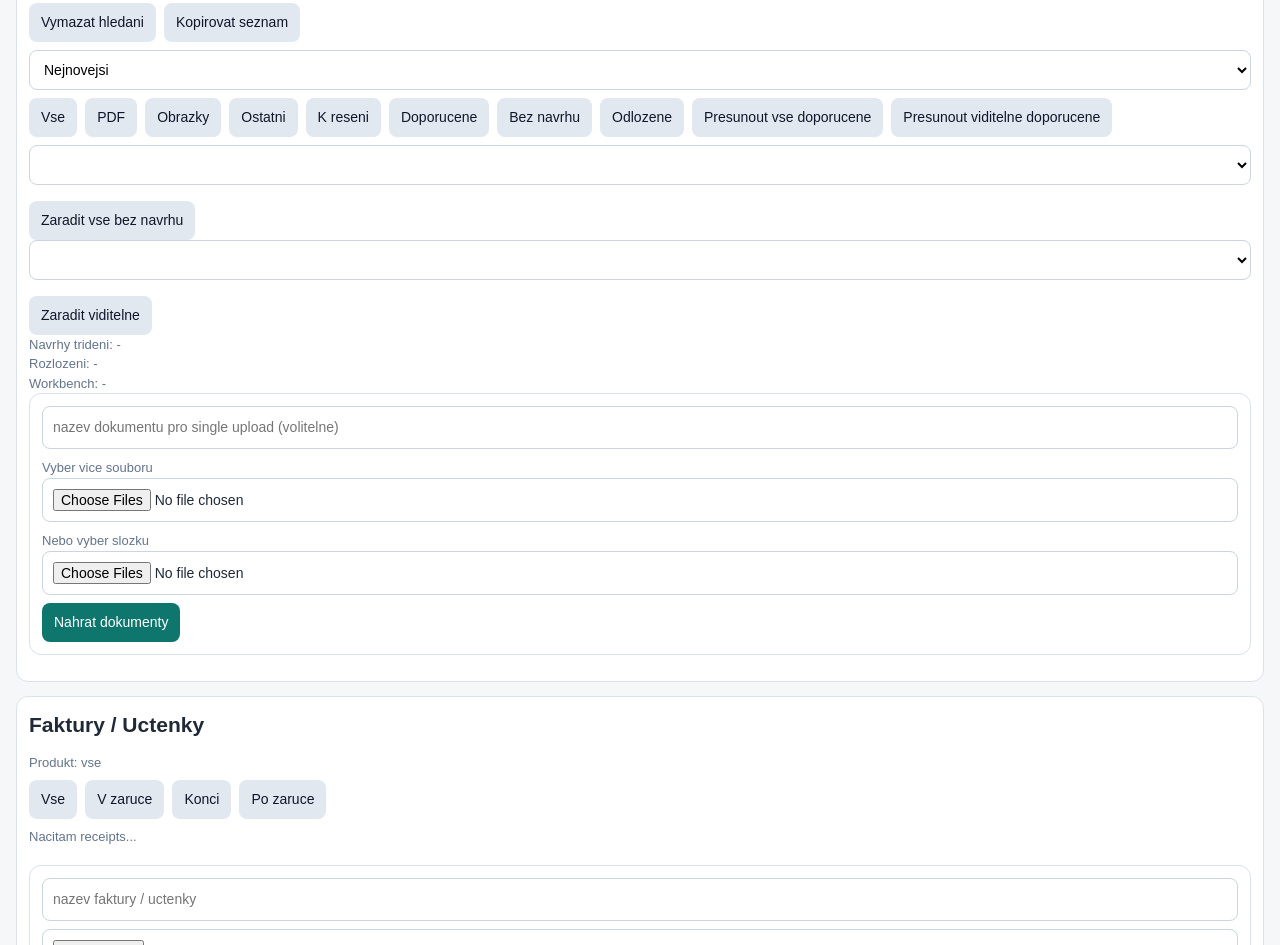
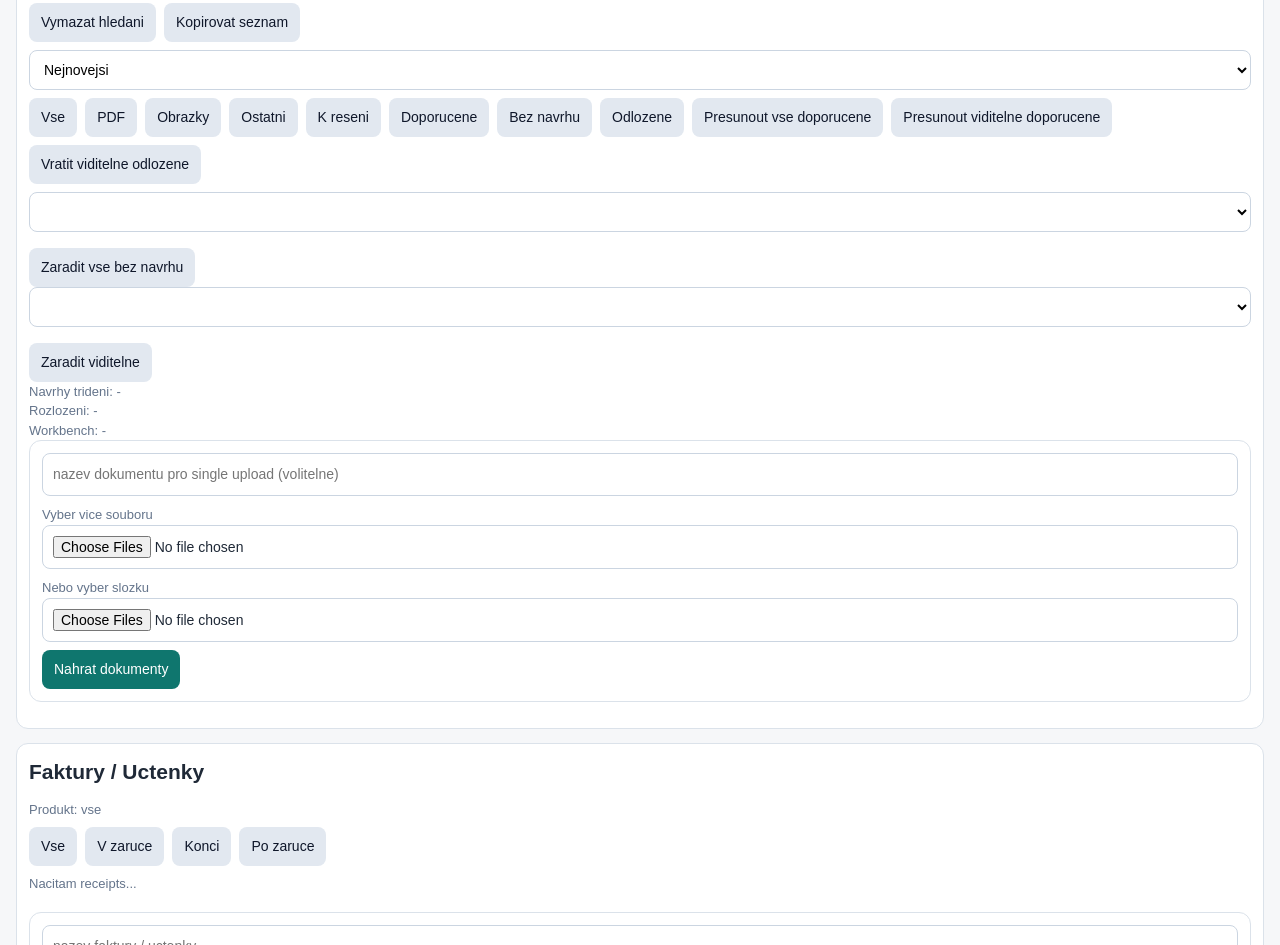
Before and after one commit to detasek/rd-lounin-guide, a website: page app/index.html in a window 1280 px wide. Shown: the part 1113-2058 px from the top of the page. Drawn offline with Linux system fonts and the light colour scheme; no server answers.

Commit message:
checkpoint: undefer visible triage documents

```diff
--- a/app/app.js
+++ b/app/app.js
@@ -708,6 +708,23 @@ async function undeferDocument(docId) {
   setDocumentStatus(`Dokument #${docId} vracen do fronty.`, 'ok');
 }
 
+async function undeferAllVisibleDocuments() {
+  const scopedToSelected = documentScope === 'selected' && selectedProductId;
+  const path = scopedToSelected ? `/documents?product_id=${selectedProductId}` : '/documents';
+  const docs = await apiGet(path);
+  const visibleDeferredDocs = getVisibleDocumentsForCurrentView(docs)
+    .filter((doc) => isDeferredDocument(doc.id));
+
+  if (!visibleDeferredDocs.length) {
+    setDocumentStatus('Zadne viditelne odlozene dokumenty k vraceni.', 'ok');
+    return;
+  }
+
+  visibleDeferredDocs.forEach((doc) => undeferDocumentId(doc.id));
+  await loadDocuments();
+  setDocumentStatus(`Vraceno do fronty: ${visibleDeferredDocs.length}.`, 'ok');
+}
+
 async function focusProductDocuments(productId, filter = 'all') {
   selectedProductId = Number(productId);
   documentScope = 'selected';
@@ -1014,6 +1031,7 @@ async function loadDocuments() {
             <button type="button" class="ghost-btn" onclick="moveNextSuggestedDocument()">Presunout dalsi doporuceny</button>
             <button type="button" class="ghost-btn" onclick="moveNextUnsortedDocumentToLastTarget()">Zaradit dalsi bez navrhu do posledniho cile</button>
             <button type="button" class="ghost-btn" onclick="deferNextActionableDocument()">Odlozit dalsi k reseni</button>
+            <button type="button" class="ghost-btn" onclick="undeferAllVisibleDocuments()">Vratit viditelne odlozene</button>
           </div>
         </div>
       `;
--- a/app/index.html
+++ b/app/index.html
@@ -161,6 +161,7 @@
       <button type="button" class="ghost-btn" id="document-filter-deferred" onclick="setDocumentFilter('deferred')">Odlozene</button>
       <button type="button" class="ghost-btn" onclick="moveAllSuggestedDocuments()">Presunout vse doporucene</button>
       <button type="button" class="ghost-btn" onclick="moveVisibleSuggestedDocuments()">Presunout viditelne doporucene</button>
+      <button type="button" class="ghost-btn" onclick="undeferAllVisibleDocuments()">Vratit viditelne odlozene</button>
       <select id="document-unsorted-target"></select>
       <button type="button" class="ghost-btn" onclick="moveAllUnsortedDocuments()">Zaradit vse bez navrhu</button>
     </div>
```
Also changed, not shown: docs/current-state.md (+1 -0 lines).
